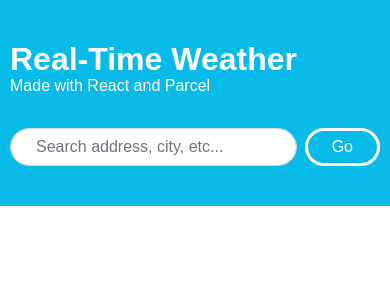
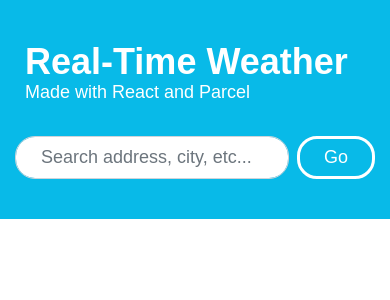
Before and after one commit to finleywilliamsonV/real-time-weather, a React (Vite) app: page / in a window 390 px wide. Shown: the top 300 px of the page. Built offline with nearby package versions, Linux system fonts and the light colour scheme; a web font is replaced by a local one.

Commit message:
fix mobile spacing

```diff
--- a/src/components/ForecastDay/ForecastDay.css
+++ b/src/components/ForecastDay/ForecastDay.css
@@ -18,12 +18,10 @@
 
 .icon-col {
   padding: 0 12px;
-  margin-top: -10px;
 }
 
 .icon-txt {
   font-size: 16px;
-  margin-top: -12px;
 }
 
 .temp-col {
@@ -52,7 +50,6 @@
 
   .weekday-col {
     text-align: left;
-    /* max-width: 90px; */
   }
 
   .icon-col {
@@ -77,7 +74,6 @@
   }
 
   .weather-card {
-    /* max-width: 150px; */
     margin: 0;
     padding: 0px;
   }
@@ -88,9 +84,8 @@
     text-align: center;
   }
 
-  .icon-col,
-  .temp-col {
-    margin-top: 10px;
+  .icon-col {
+    margin-top: 20px;
   }
 }
 
@@ -100,11 +95,9 @@
 
 /* ICONS */
 i[class^='icon-'] {
-  font-family: icomoon;
   font-style: normal;
   -webkit-font-smoothing: antialiased;
-  font-size: 56px;
-  width: 56px;
+  font-size: 48px;
 }
 
 i.icon-clear::before {
--- a/src/components/ForecastDay/ForecastDay.js
+++ b/src/components/ForecastDay/ForecastDay.js
@@ -7,7 +7,6 @@
 class ForecastDay extends React.Component {
   static propTypes = {
     data: PropTypes.object.isRequired,
-    key: PropTypes.number.isRequired,
   };
 
   render() {
--- a/src/components/SearchBar/SearchBar.css
+++ b/src/components/SearchBar/SearchBar.css
@@ -13,8 +13,12 @@
 @media (min-width: 0px) {
   #title-col,
   #address-input-col {
-    padding-left: 10px;
-    padding-right: 10px;
+    padding-left: 15px;
+    padding-right: 15px;
+  }
+
+  #title-col {
+    margin-left: 10px;
   }
 
   #search-bar-div {
--- a/src/containers/App/App.css
+++ b/src/containers/App/App.css
@@ -2,7 +2,7 @@
   /* border: thistle 1px solid; */
   font-family: neue-haas-unica, sans-serif;
   font-weight: 250;
-  font-size: 16px;
+  font-size: 18px;
 }
 
 #forecast-col {
```
